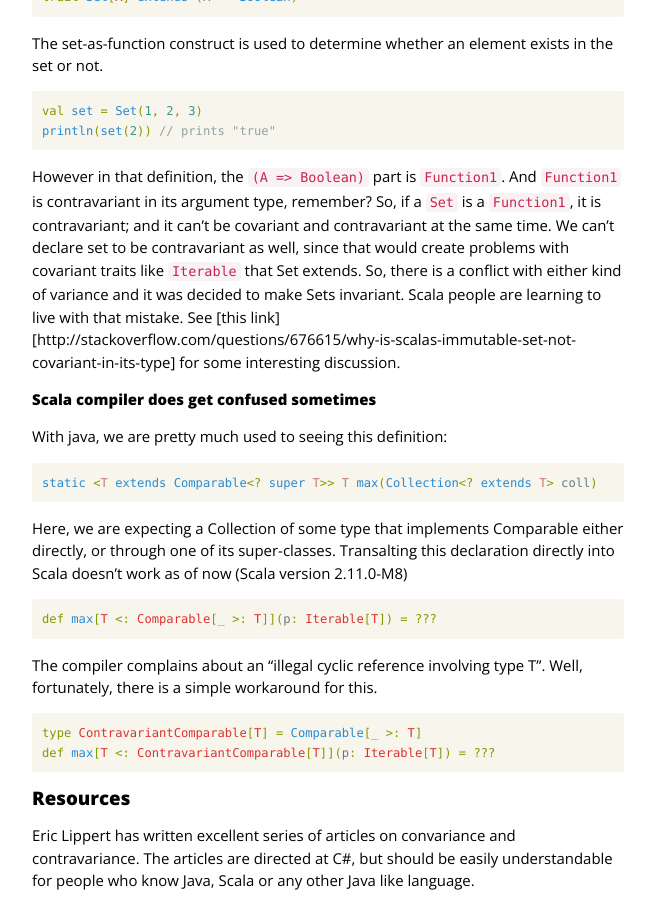
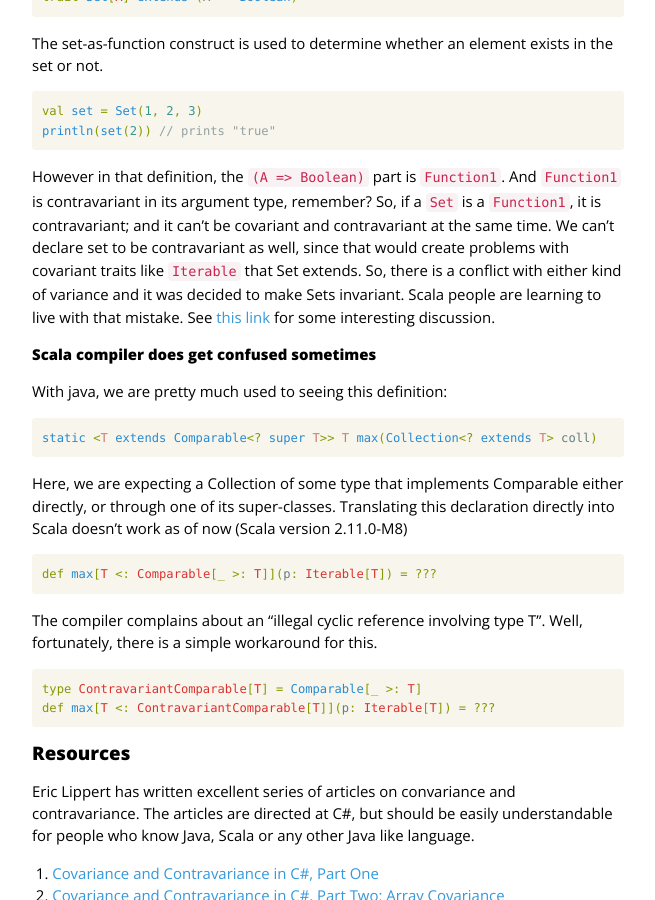
Before and after one commit to Bhashit/bhashit.github.io, a Jekyll site: the page built from _posts/2014-06-18-covariance-contravariance-in-scala.markdown, in a window 1280 px wide and 900 px high, scrolled down 5809 px. Shown: the whole window, without its empty margins (312-967 px from the left). Built offline with Jekyll 4.4.1, drawn with Linux system fonts in a browser that asks for light colours; emoji names are drawn with the system emoji font; Markdown is read by kramdown in place of the engine named in the settings; comment, search, counter and statistics services are not loaded.

Commit message:
Corrected a link. Corrected a spelling mistake

````diff
--- a/_posts/2014-06-18-covariance-contravariance-in-scala.markdown
+++ b/_posts/2014-06-18-covariance-contravariance-in-scala.markdown
@@ -184,7 +184,7 @@ val set = Set(1, 2, 3)
 println(set(2)) // prints "true"
 ```
 
-However in that definition, the `(A => Boolean)` part is `Function1`. And `Function1` is contravariant in its argument type, remember? So, if a `Set` is a `Function1`, it is contravariant; and it can't be covariant and contravariant at the same time. We can't declare set to be contravariant as well, since that would create problems with covariant traits like `Iterable` that Set extends. So, there is a conflict with either kind of variance and it was decided to make Sets invariant. Scala people are learning to live with that mistake. See [this link][http://stackoverflow.com/questions/676615/why-is-scalas-immutable-set-not-covariant-in-its-type] for some interesting discussion.
+However in that definition, the `(A => Boolean)` part is `Function1`. And `Function1` is contravariant in its argument type, remember? So, if a `Set` is a `Function1`, it is contravariant; and it can't be covariant and contravariant at the same time. We can't declare set to be contravariant as well, since that would create problems with covariant traits like `Iterable` that Set extends. So, there is a conflict with either kind of variance and it was decided to make Sets invariant. Scala people are learning to live with that mistake. See [this link][so_discussion] for some interesting discussion.
 
 ### Scala compiler does get confused sometimes
 
@@ -194,7 +194,7 @@ With java, we are pretty much used to seeing this definition:
 static <T extends Comparable<? super T>> T max(Collection<? extends T> coll)
 ```
 
-Here, we are expecting a Collection of some type that implements Comparable either directly, or through one of its super-classes. Transalting this declaration directly into Scala doesn't work as of now (Scala version 2.11.0-M8)
+Here, we are expecting a Collection of some type that implements Comparable either directly, or through one of its super-classes. Translating this declaration directly into Scala doesn't work as of now (Scala version 2.11.0-M8)
 
 ```scala
 def max[T <: Comparable[_ >: T]](p: Iterable[T]) = ???
````
Also changed, not shown: other parts of _posts/2014-06-18-covariance-contravariance-in-scala.markdown (+1 -0 lines).
